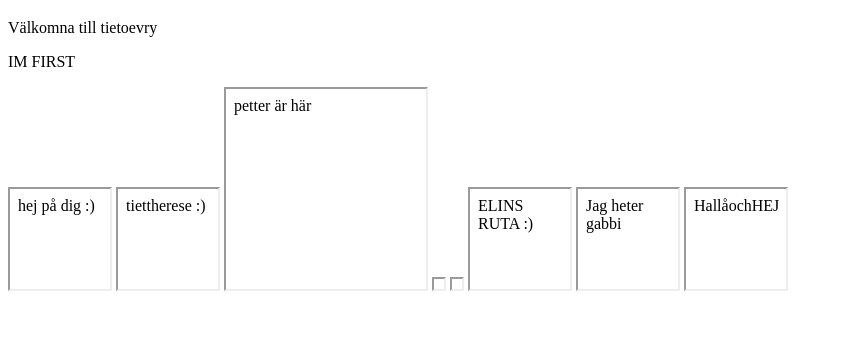
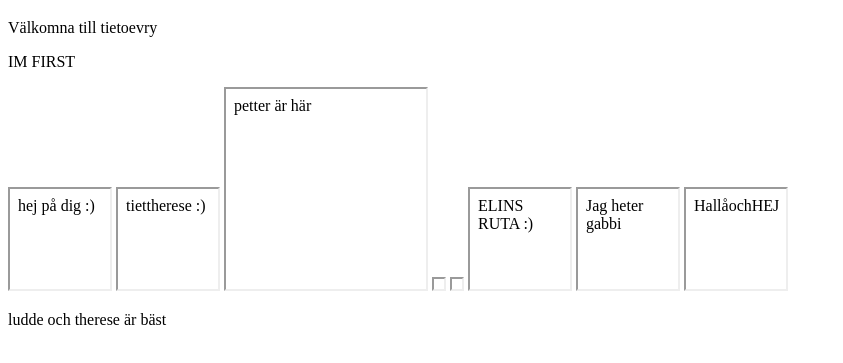
Before and after one commit to radholm/202301, a plain HTML site: page index.html in a window 1280 px wide. Shown: the part 61-424 px from the top of the page, without its empty margins (0-843 px from the left). Drawn offline with Linux system fonts and the light colour scheme.

Commit message:
ny branch

```diff
--- a/index.html
+++ b/index.html
@@ -19,5 +19,7 @@
 <iframe src="gabbi.html" height="100" width="100"></iframe>
 <iframe src="johan.html" height="100" width="100"></iframe>
 
+<p>ludde och therese är bäst</p>
+
 </body>
 </html>
```
